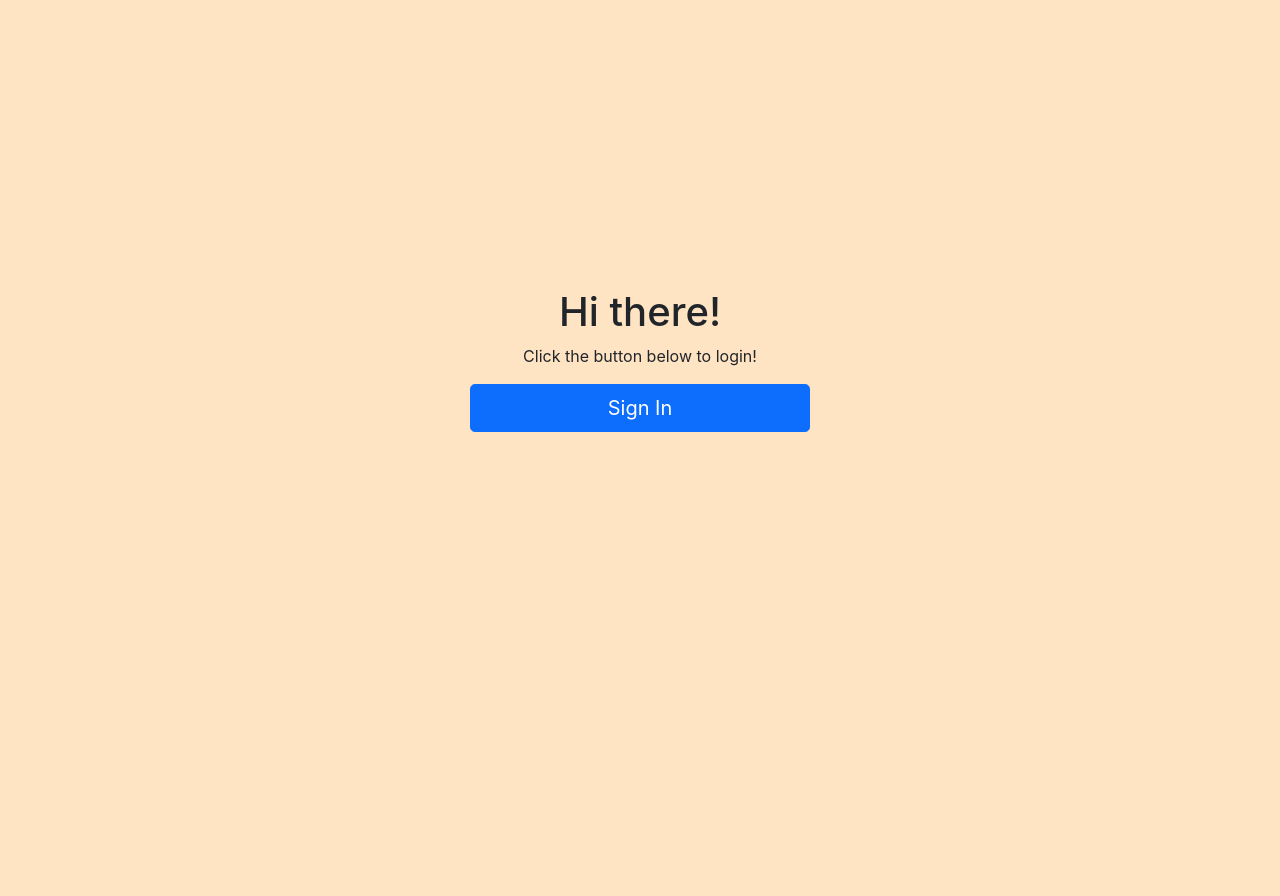
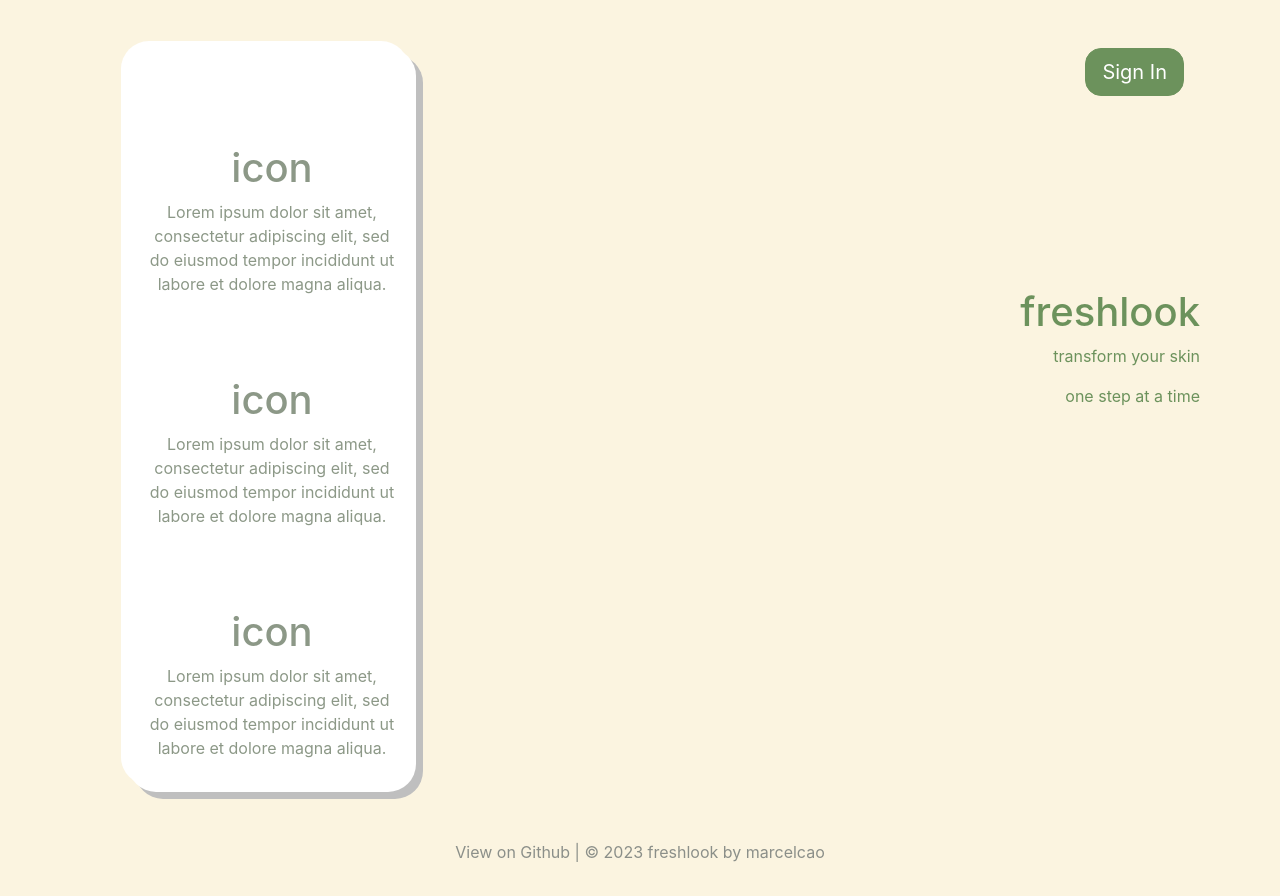
Before and after one commit to marcelcao/freshlook-frontend-capstone, a Next.js app: page / in a window 1280 px wide. Before the commit the page ends 800 px from the top, so only its background shows below. Built offline with nearby package versions, Linux system fonts and the light colour scheme; no server answers.

Commit message:
styled sign in page

```diff
--- a/components/Signin.js
+++ b/components/Signin.js
@@ -4,21 +4,41 @@ import { signIn } from '../utils/auth';
 
 function Signin() {
   return (
-    <div
-      className="text-center d-flex flex-column justify-content-center align-content-center"
-      style={{
-        height: '90vh',
-        padding: '30px',
-        maxWidth: '400px',
-        margin: '0 auto',
-      }}
-    >
-      <h1>Hi there!</h1>
-      <p>Click the button below to login!</p>
-      <Button type="button" size="lg" className="copy-btn" onClick={signIn}>
-        Sign In
-      </Button>
-    </div>
+    <>
+      <div>
+        <div className="sign-in-contain">
+          <div className="copy-items">
+            <div className="copy">
+              <h1>icon</h1>
+              <p>Lorem ipsum dolor sit amet, consectetur adipiscing elit, sed do eiusmod tempor incididunt ut labore et dolore magna aliqua.</p>
+            </div>
+            <div className="copy">
+              <h1>icon</h1>
+              <p>Lorem ipsum dolor sit amet, consectetur adipiscing elit, sed do eiusmod tempor incididunt ut labore et dolore magna aliqua.</p>
+            </div>
+            <div className="copy">
+              <h1>icon</h1>
+              <p>Lorem ipsum dolor sit amet, consectetur adipiscing elit, sed do eiusmod tempor incididunt ut labore et dolore magna aliqua.</p>
+            </div>
+          </div>
+          <div className="sign-in-content">
+            <div className="sign-in-div">
+              <Button type="button" size="lg" className="sign-in-btn" onClick={signIn}>
+                Sign In
+              </Button>
+            </div>
+            <div className="logo-contain">
+              <h1>freshlook</h1>
+              <p>transform your skin</p>
+              <p>one step at a time</p>
+            </div>
+          </div>
+        </div>
+        <footer>
+          View on Github | © 2023 freshlook by marcelcao
+        </footer>
+      </div>
+    </>
   );
 }
 
--- a/styles/globals.css
+++ b/styles/globals.css
@@ -18,5 +18,63 @@ a {
 }
 
 body {
-  background-color: bisque;
+  background-color: #FBF4E0;
 }
+
+.sign-in-contain {
+  display: flex;
+  flex-direction: row;
+  justify-content: space-between;
+  margin-top: 3rem;
+}
+
+.sign-in-content {
+  text-align: right;
+  margin-left: 10rem;
+  margin-right: 5rem;
+}
+
+.copy-items {
+  max-width: 18rem;
+  text-align: center;
+  margin-left: 8rem;
+  background-color: #ffffff;
+  padding: 1rem;
+  -webkit-border-radius: 28px;
+  border-radius: 28px;
+  background: #ffffff;
+  -webkit-box-shadow: 7px 7px 0px #bfbfbf, -7px -7px 0px #ffffff;
+  box-shadow: 7px 7px 0px #bfbfbf, -7px -7px 0px #ffffff;
+  margin-bottom: 2rem;
+}
+
+.copy {
+  margin-top: 5rem;
+  color: #8C9887;
+}
+
+.logo-contain {
+  margin-top: 12rem;
+  color: #6C925C;
+}
+
+.sign-in-btn {
+  background-color: #6C925C;
+  color: white;
+  text-align: center;
+  border-radius: 1rem;
+  margin-left: 1rem;
+  margin-right: 1rem;
+  border-color: #6C925C;
+}
+
+.sign-in-btn:hover {
+  background-color: #8C9887;
+}
+
+footer {
+  text-align: center;
+  color: #8B8F89;
+  margin-top: 1rem;
+  margin-bottom: 2rem;
+}
```
